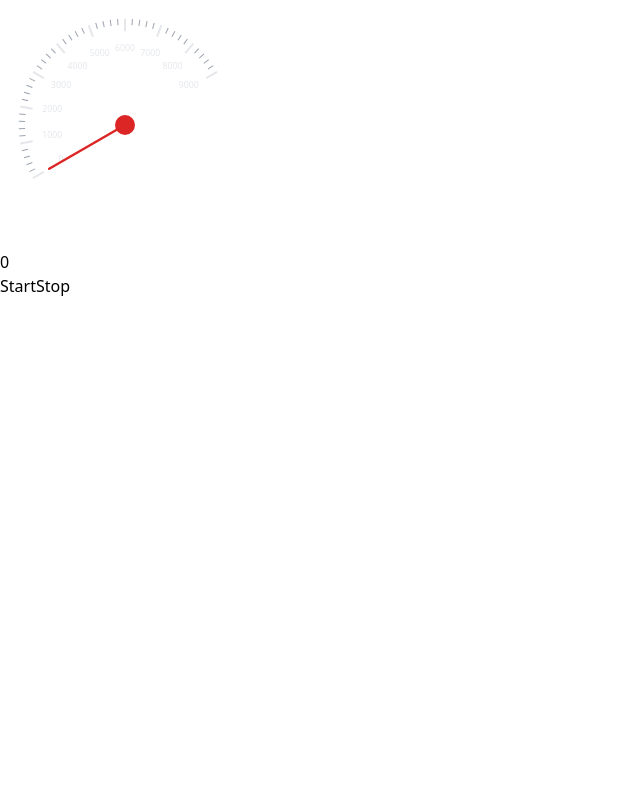
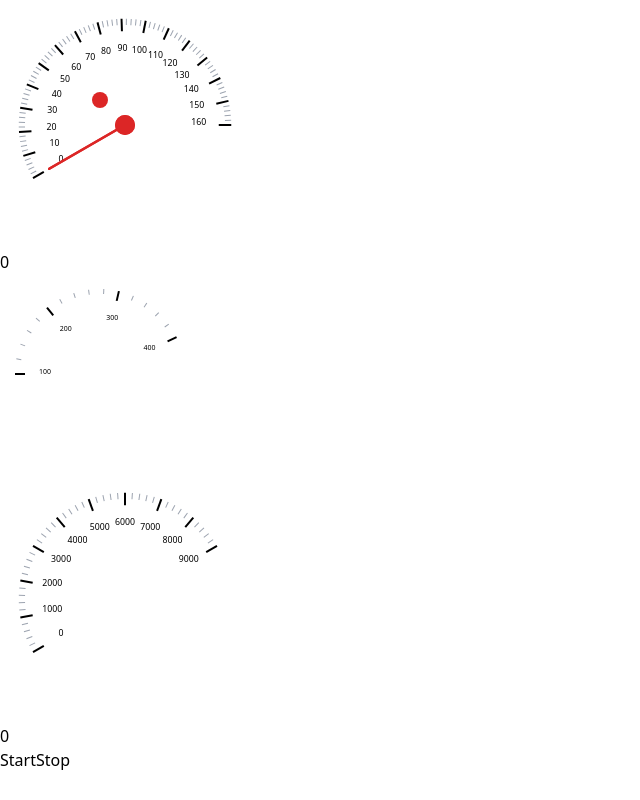
Before and after one commit to ej020586/gauges, a React (Vite) app: page / in a window 1280 px wide. Shown: the whole page, without its empty margins (0-640 px from the left). Built offline with nearby package versions, Linux system fonts and the light colour scheme.

Commit message:
wip: white gauge background and optmized rendering

```diff
--- a/src/components/App.tsx
+++ b/src/components/App.tsx
@@ -18,10 +18,11 @@ function App() {
           {/* <div className="bg-gray-900">
             <Speedometer />
           </div>
+          */}
           <div className="flex">
             <TemperatureGauge />
             <Gear />
-          </div> */}
+          </div>
           <div className="flex flex-col items-center bg-gray-900">
             <Tachometer redLine={redline} maxValue={maxRPM} />
           </div>
--- a/src/components/AppDev.tsx
+++ b/src/components/AppDev.tsx
@@ -14,13 +14,13 @@ function AppDev() {
     <div className="min-h-screen bg-gray-900">
       <div className="fixed top-0 w-screen">
         <div className="flex flex-row items-center justify-center">
-          {/* <div className="bg-gray-900">
+          <div className="bg-white">
             <Speedometer />
           </div>
-          <div className="flex flex-col items-center justify-center">
+          <div className="flex flex-col items-center justify-center bg-white">
             <TemperatureGauge />
-          </div> */}
-          <div className="flex flex-col items-center bg-gray-900">
+          </div>
+          <div className="flex flex-col items-center bg-white">
             <Tachometer redLine={8000} maxValue={9000} />
           </div>
         </div>
--- /dev/null
+++ b/src/components/GaugeLabel.tsx
@@ -0,0 +1,15 @@
+import React, { memo } from "react";
+
+const GaugeLabel = ({ value }: { value: number }) => {
+  return (
+    <div className="absolute bottom-0 left-1/2 -translate-x-1/2">
+      <div className="px-4 py-2">
+        <span className="font-mono text-2xl text-black tabular-nums">
+          {value.toFixed(0)}
+        </span>
+      </div>
+    </div>
+  );
+};
+
+export default memo(GaugeLabel);
--- a/src/components/RadialGauge/GaugeBackground.tsx
+++ b/src/components/RadialGauge/GaugeBackground.tsx
@@ -15,7 +15,6 @@ interface GaugeBackgroundProps {
 
 const GaugeBackground: React.FC<GaugeBackgroundProps> = memo(
   ({ size, dimensions, majorTicks, minorTicks }) => {
-    console.count("++++++++++++++++++++++ GaugeBackground");
     return (
       <svg width={size} height={size} style={{ overflow: "visible" }}>
         {majorTicks.map((tick, index) => {
@@ -31,13 +30,13 @@ const GaugeBackground: React.FC<GaugeBackgroundProps> = memo(
                 y1={dimensions.radius * 0.15}
                 x2={dimensions.centerX}
                 y2={dimensions.radius * 0.15 + dimensions.tickLength}
-                stroke="#E5E7EB"
+                stroke="#000000"
                 strokeWidth={2}
               />
               <text
                 x={dimensions.centerX}
                 y={textY}
-                fill="#E5E7EB"
+                fill="#000000"
                 fontSize={size * 0.035}
                 textAnchor="middle"
                 transform={`rotate(${textRotate} ${dimensions.centerX} ${textY})`}
--- a/src/components/RadialGauge/GaugeNeedle.tsx
+++ b/src/components/RadialGauge/GaugeNeedle.tsx
@@ -1,4 +1,10 @@
-import React, { memo, useEffect, useMemo, useRef } from "react";
+import React, {
+  memo,
+  PropsWithChildren,
+  useEffect,
+  useMemo,
+  useRef,
+} from "react";
 import { motion, useAnimationFrame, useMotionValue } from "motion/react";
 import { useNeedleAnimation } from "../../hooks/useNeedleAnimation";
 import { useGameDataStore } from "../../store/useGameData";
@@ -45,15 +51,22 @@ const valueToAngle = (
   return angle;
 };
 
-const Needle = memo(({ size }: { size: number;}) => {
-
-  const rpm = useGameDataStore((state) => state.rpm || 0);
+type NeedleProps = {
+  size: number;
+  value: number;
+  minValue: number;
+  maxValue: number;
+  startAngle: number;
+  endAngle: number;
+};
+export const Needle = memo(
+  ({ size, value, minValue, maxValue, startAngle, endAngle }: NeedleProps) => {
     const mAngle = useMotionValue(0);
 
     useEffect(() => {
       const angleRange = endAngle - startAngle;
       const valueRange = maxValue - minValue;
-    const angle = valueToAngle(rpm, {
+      const angle = valueToAngle(value, {
         minValue,
         maxValue,
         startAngle,
@@ -62,7 +75,7 @@ const Needle = memo(({ size }: { size: number;}) => {
         angleRange,
       });
       mAngle.set(angle);
-  }, [rpm]);
+    }, [value]);
 
     const y2 = useMemo(() => {
       return -size * 0.35;
@@ -72,7 +85,7 @@ const Needle = memo(({ size }: { size: number;}) => {
       return size * 0.01;
     }, [size]);
 
-  console.log(`Needle angle: ${rpm}`);
+    console.log(`Needle value: ${value}`);
     console.log(`mAngel ${mAngle.get()}`);
     return (
       <motion.g style={{ ...NeedleStyle, rotate: mAngle }}>
@@ -87,15 +100,14 @@ const Needle = memo(({ size }: { size: number;}) => {
         />
       </motion.g>
     );
-});
+  }
+);
 
-const minValue = 0;
-const maxValue = 9000;
-const startAngle = -120;
-const endAngle = 60;
-
-const GaugeNeedle: React.FC<GaugeNeedleProps> = ({ size, centerX }) => {
-
+const GaugeNeedle: React.FC<PropsWithChildren<GaugeNeedleProps>> = ({
+  size,
+  centerX,
+  children,
+}) => {
   return (
     <svg
       width={size}
@@ -108,7 +120,7 @@ const GaugeNeedle: React.FC<GaugeNeedleProps> = ({ size, centerX }) => {
       }}
     >
       <g transform={`translate(${centerX} ${centerX})`}>
-        <Needle size={size} />
+        {children}
         <NeedleCap size={size} centerX={0} />
       </g>
     </svg>
--- a/src/components/RadialGauge/RadialGauge.tsx
+++ b/src/components/RadialGauge/RadialGauge.tsx
@@ -1,9 +1,16 @@
-import React, { memo, useCallback, useEffect, useMemo, useRef } from "react";
+import React, {
+  memo,
+  useCallback,
+  useEffect,
+  useMemo,
+  useRef,
+  PropsWithChildren,
+} from "react";
 import { generateTicks, useGauge } from "../../hooks/useGauge";
 import GaugeBackground from "./GaugeBackground";
-import GaugeNeedle from "./GaugeNeedle";
+import GaugeNeedle, { Needle } from "./GaugeNeedle";
 
-interface RadialGaugeProps {
+type RadialGaugeProps = {
   minValue: number;
   maxValue: number;
   size?: number;
@@ -12,19 +19,19 @@ interface RadialGaugeProps {
   majorTickCount?: number;
   className?: string;
   showText?: boolean;
-}
+  value?: number;
+};
 
-const RadialGauge: React.FC<RadialGaugeProps> = ({
+const RadialGauge: React.FC<PropsWithChildren<RadialGaugeProps>> = ({
   minValue,
   maxValue,
+  children,
   size = 400,
   startAngle = -120,
   endAngle = 120,
   majorTickCount = 12,
+  value,
 }) => {
-
-  console.count("RadialGauge");
-
   const dimensions = useMemo(
     () => ({
       radius: size / 2,
@@ -34,9 +41,7 @@ const RadialGauge: React.FC<RadialGaugeProps> = ({
     [size]
   );
 
-  const { majorTicks, minorTicks } = useMemo(
-    () => {
-
+  const { majorTicks, minorTicks } = useMemo(() => {
     const angleRange = endAngle - startAngle;
     const valueRange = maxValue - minValue;
 
@@ -46,23 +51,18 @@ const RadialGauge: React.FC<RadialGaugeProps> = ({
       minValue,
       maxValue,
       angleRange,
-      })
-    },
-    [majorTickCount, startAngle, endAngle, minValue, maxValue]
-  );
+    });
+  }, [majorTickCount, startAngle, endAngle, minValue, maxValue]);
 
-  const gaugeBackgroundDimensions = useMemo(
-    () => {
+  const gaugeBackgroundDimensions = useMemo(() => {
     const dimensions = {
       radius: size / 2,
       centerX: size / 2,
       tickLength: size * 0.05,
       centerY: size / 2,
-      }
+    };
     return dimensions;
-    },
-    [size]
-  );
+  }, [size]);
 
   return (
     <div style={{ width: size, height: size }} className={`relative`}>
@@ -75,7 +75,19 @@ const RadialGauge: React.FC<RadialGaugeProps> = ({
         majorTickCount={majorTickCount}
       />
       {/* Overlay the dynamic needle */}
-      <GaugeNeedle size={size} centerX={dimensions.centerX} />
+      <GaugeNeedle size={size} centerX={dimensions.centerX}>
+        {value && (
+          <Needle
+            size={size}
+            value={value}
+            minValue={minValue}
+            maxValue={maxValue}
+            startAngle={startAngle}
+            endAngle={endAngle}
+          />
+        )}
+        {!value && children}
+      </GaugeNeedle>
     </div>
   );
 };
--- a/src/components/Speedometer.tsx
+++ b/src/components/Speedometer.tsx
@@ -1,6 +1,9 @@
 import React, { memo } from "react";
 import RadialGaugeMotionAPI from "./RadialGaugeMotionAPI";
 import { useGameDataStore } from "../store/useGameData";
+import RadialGauge from "./RadialGauge/RadialGauge";
+import { Needle } from "./RadialGauge/GaugeNeedle";
+import GaugeLabel from "./GaugeLabel";
 interface SpeedometerProps {}
 
 const Speedometer: React.FC<SpeedometerProps> = () => {
@@ -8,7 +11,7 @@ const Speedometer: React.FC<SpeedometerProps> = () => {
   console.log("Speedometer", speed);
   return (
     <div className="relative">
-      <RadialGaugeMotionAPI
+      <RadialGauge
         value={speed ?? 0}
         minValue={0}
         maxValue={160}
@@ -16,7 +19,17 @@ const Speedometer: React.FC<SpeedometerProps> = () => {
         startAngle={-120}
         endAngle={90}
         majorTickCount={15}
-      />
+      >
+        <Needle
+          size={250}
+          value={speed ?? 0}
+          minValue={0}
+          maxValue={160}
+          startAngle={-120}
+          endAngle={90}
+        />
+      </RadialGauge>
+      <GaugeLabel value={speed ?? 0} />
     </div>
   );
 };
--- a/src/components/Tachometer.tsx
+++ b/src/components/Tachometer.tsx
@@ -3,6 +3,8 @@ import RadialGauge from "./RadialGauge/RadialGauge";
 import RadialGaugeMotionAPI from "./RadialGaugeMotionAPI";
 import useStore from "../store";
 import { useGameDataStore } from "../store/useGameData";
+import { Needle } from "./RadialGauge/GaugeNeedle";
+import GaugeLabel from "./GaugeLabel";
 
 interface TachometerProps {
   redLine: number;
@@ -25,20 +27,25 @@ const Tachometer: React.FC<TachometerProps> = ({ redLine, maxValue }) => {
         endAngle={60}
         majorTickCount={8}
         showText={false}
-      />
+        value={rpm}
+      >
+        <Needle
+          size={250}
+          value={rpm}
+          minValue={0}
+          maxValue={maxValue}
+          startAngle={-120}
+          endAngle={60}
+        />
+      </RadialGauge>
       {/* Red line indicator light */}
       <div
-        className={`absolute top-1/2 right-4 w-4 h-4 rounded-full ${isInRedLine ? "bg-red-600 animate-pulse" : "bg-red-200"
-          }`}
+        className={`absolute top-1/2 right-4 w-4 h-4 rounded-full ${
+          isInRedLine ? "bg-red-600 animate-pulse" : "bg-red-200"
+        }`}
         title="Red Line Indicator"
       />
-      <div className="absolute bottom-0 left-1/2 -translate-x-1/2">
-        <div className="bg-black px-4 py-2">
-          <span className="font-mono text-2xl text-white tabular-nums">
-            {rpm.toFixed(0)}
-          </span>
-        </div>
-      </div>
+      <GaugeLabel value={rpm} />
     </div>
   );
 };
--- a/src/components/TemperatureGague.tsx
+++ b/src/components/TemperatureGague.tsx
@@ -1,6 +1,7 @@
 import React, { memo } from "react";
 import RadialGaugeBasic from "./RadialGauageBasic";
 import { useGameDataStore } from "../store/useGameData";
+import RadialGauge from "./RadialGauge/RadialGauge";
 
 interface TemperatureGaugeProps {
   value: number;
@@ -10,10 +11,10 @@ const TemperatureGauge = () => {
   const temperature = useGameDataStore((state) => state.watertemp || 0);
   console.log("temperature", temperature);
   return (
-    <RadialGaugeBasic
+    <RadialGauge
       value={temperature}
-      minValue={0}
-      maxValue={320}
+      minValue={100}
+      maxValue={450}
       majorTickCount={4}
       startAngle={-90}
       endAngle={90}
--- a/src/store/useSimulateGameData.ts
+++ b/src/store/useSimulateGameData.ts
@@ -15,7 +15,7 @@ const ELECTRICS_LIMITS: ElectricsLimits = {
   rpmTacho: { min: 0, max: 8000, maxChange: 8000 },
   wheelspeed: { min: 0, max: 200, maxChange: 200 }, // km/h
   gear: { min: -1, max: 6, maxChange: 1 }, // -1 for reverse, 0 for neutral, 1-6 for gears
-  watertemp: { min: 40, max: 120, maxChange: 50 }, // degrees Celsius
+  watertemp: { min: 100, max: 400, maxChange: 450 }, // degrees Celsius
 };
 
 const getRandomChange = (maxChange: number) => {
```
Lines whose indentation alone changed are shown as unchanged.
